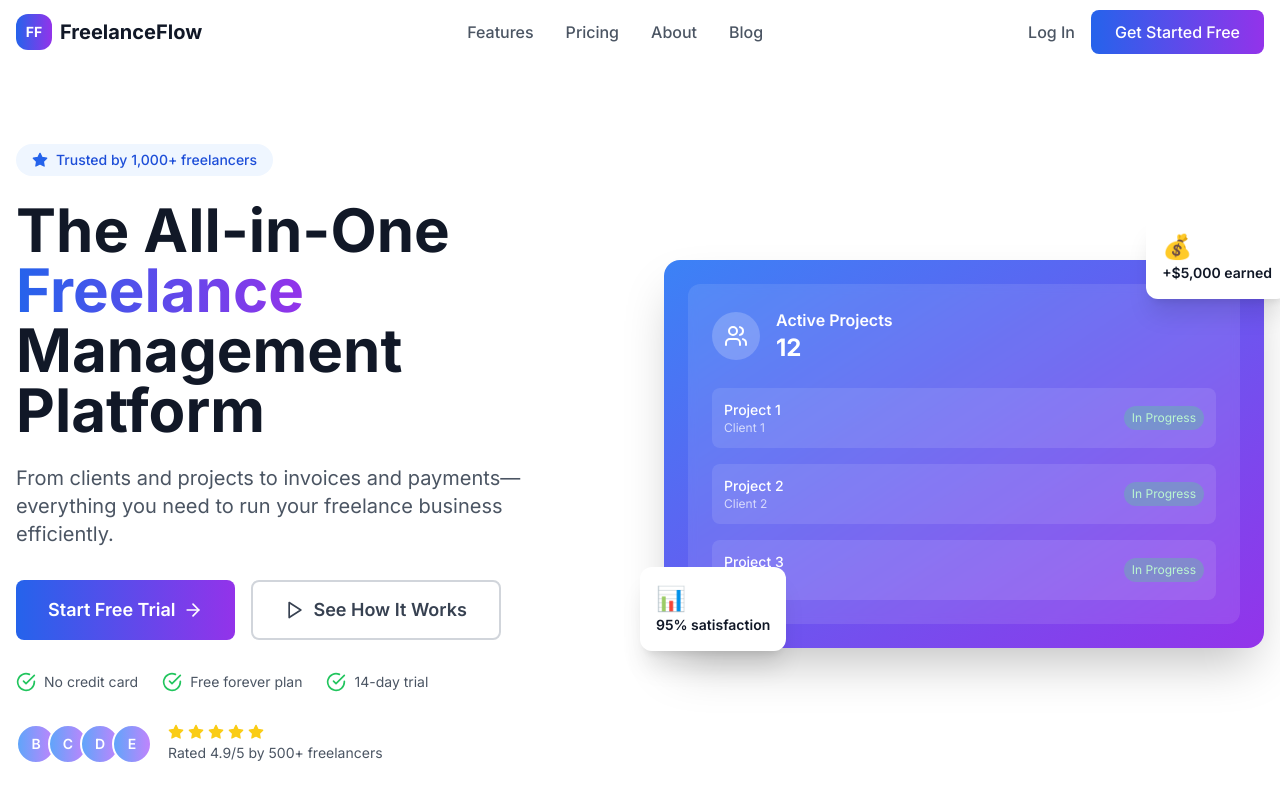
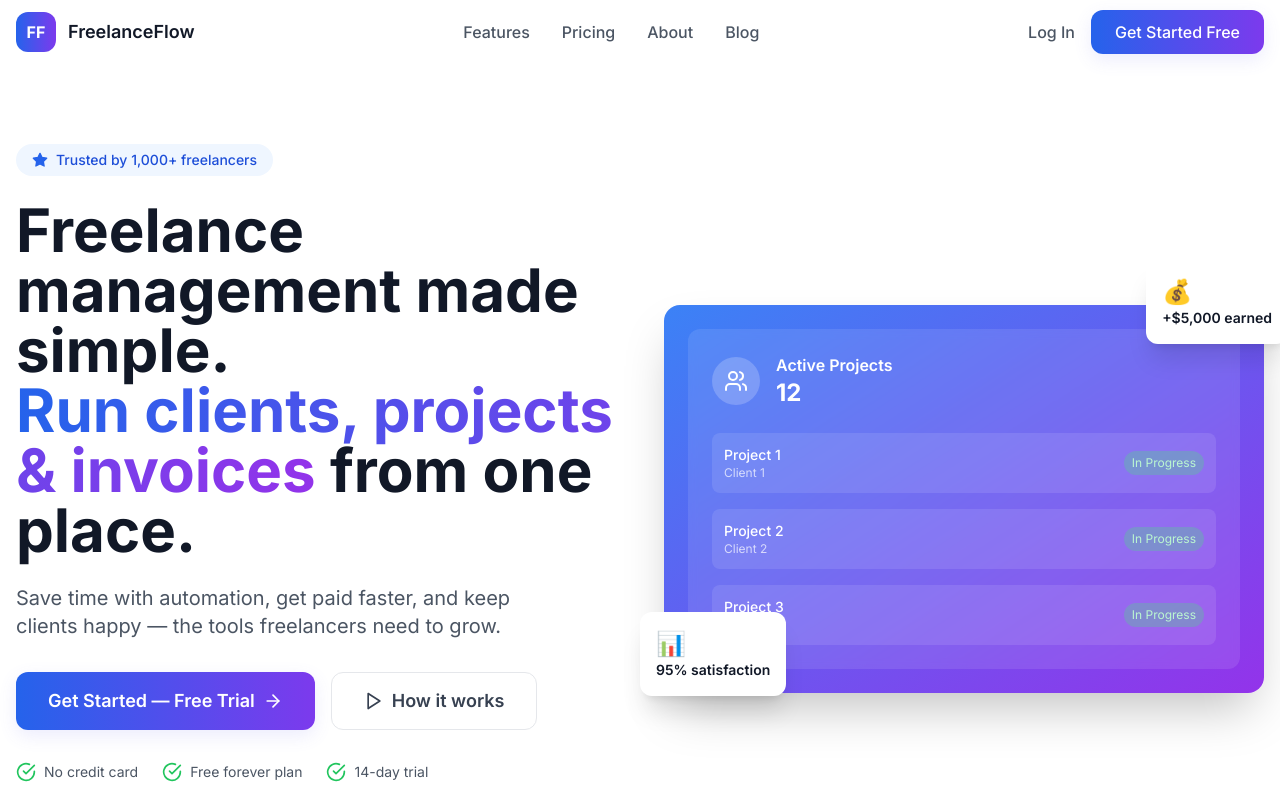
Before and after one commit to velaug24it-bit/freelanceflow-marketing, a Next.js app: page / in a window 1280 px wide. Shown: the top 800 px of the page. Built offline with nearby package versions, Linux system fonts and the light colour scheme.

Commit message:
Complete FreelanceFlow marketing website

```diff
--- a/components/layout/Header.jsx
+++ b/components/layout/Header.jsx
@@ -1,9 +1,10 @@
 // components/layout/Header.jsx
-'use client'
+ 'use client'
 
-import { useState, useEffect } from 'react'
+import { useState, useEffect, useRef } from 'react'
 import Link from 'next/link'
 import { Menu, X } from 'lucide-react'
+import Button from '../ui/Button'
 
 const navigation = [
   { name: 'Features', href: '#features' },
@@ -18,19 +19,19 @@ export default function Header() {
   const [isOpen, setIsOpen] = useState(false)
   const [isScrolled, setIsScrolled] = useState(false)
   const [activeSection, setActiveSection] = useState('')
+  const firstNavRef = useRef(null)
 
   useEffect(() => {
     const handleScroll = () => {
-      setIsScrolled(window.scrollY > 10)
+      setIsScrolled(window.scrollY > 12)
 
-      // Detect which section is in view
       const sections = ['features', 'pricing', 'about', 'blog']
       let current = ''
       sections.forEach((id) => {
         const element = document.getElementById(id)
         if (element) {
           const rect = element.getBoundingClientRect()
-          if (rect.top <= 100) {
+          if (rect.top <= 120 && rect.bottom > 120) {
             current = id
           }
         }
@@ -38,45 +39,62 @@ export default function Header() {
       setActiveSection(current)
     }
 
-    window.addEventListener('scroll', handleScroll)
+    window.addEventListener('scroll', handleScroll, { passive: true })
+    handleScroll()
     return () => window.removeEventListener('scroll', handleScroll)
   }, [])
+
+  useEffect(() => {
+    // lock body scroll when mobile menu is open
+    document.body.style.overflow = isOpen ? 'hidden' : ''
+
+    const handleKey = (e) => {
+      if (e.key === 'Escape' && isOpen) setIsOpen(false)
+    }
+    window.addEventListener('keydown', handleKey)
+    return () => window.removeEventListener('keydown', handleKey)
+  }, [isOpen])
 
   const handleNavClick = (e, href) => {
     e.preventDefault()
     const targetId = href.replace('#', '')
     const element = document.getElementById(targetId)
     if (element) {
-      element.scrollIntoView({ behavior: 'smooth' })
-      setIsOpen(false)
+      element.scrollIntoView({ behavior: 'smooth', block: 'start' })
+    } else if (href === '/') {
+      window.location.href = '/'
     }
+    setIsOpen(false)
   }
 
   return (
     <header
-      className={`fixed w-full z-50 transition-all duration-300 ${
-        isScrolled ? 'bg-white shadow-lg' : 'bg-white/95 backdrop-blur-sm'
+      className={`fixed inset-x-0 top-0 z-50 transition-all duration-300 ${
+        isScrolled ? 'bg-white shadow-md' : 'bg-white/90 backdrop-blur-sm'
       }`}
     >
       <div className="container mx-auto px-4">
         <div className="flex items-center justify-between h-16">
-          {/* Logo */}
-          <Link href="/" className="flex items-center gap-2">
-            <div className="w-9 h-9 bg-gradient-to-r from-blue-600 to-purple-600 rounded-xl flex items-center justify-center">
-              <span className="text-white font-bold text-sm">FF</span>
-            </div>
-            <span className="text-xl font-bold text-gray-900">FreelanceFlow</span>
-          </Link>
+          {/* Brand */}
+          <div className="flex items-center gap-4">
+            <Link href="/" className="flex items-center gap-3" aria-label="FreelanceFlow home">
+              <div className="w-10 h-10 rounded-xl flex items-center justify-center" style={{ background: 'linear-gradient(90deg,#2563EB,#7C3AED)' }}>
+                <span className="text-white font-bold">FF</span>
+              </div>
+              <span className="hidden md:inline text-lg font-semibold text-gray-900">FreelanceFlow</span>
+            </Link>
+          </div>
 
-          {/* Desktop Navigation */}
-          <nav className="hidden md:flex items-center gap-8">
-            {navigation.map((item) => (
+          {/* Navigation - Desktop */}
+          <nav aria-label="Primary" className="hidden md:flex items-center gap-8">
+            {navigation.map((item, idx) => (
               <a
                 key={item.name}
                 href={item.href}
                 onClick={(e) => handleNavClick(e, item.href)}
-                className={`text-gray-600 hover:text-blue-600 transition font-medium ${
-                  activeSection === item.href.replace('#', '') ? 'text-blue-600' : ''
+                ref={idx === 0 ? firstNavRef : null}
+                className={`text-gray-600 hover:text-sky-600 transition font-medium ${
+                  activeSection === item.href.replace('#', '') ? 'text-sky-600' : ''
                 }`}
               >
                 {item.name}
@@ -84,68 +102,61 @@ export default function Header() {
             ))}
           </nav>
 
-          {/* Desktop CTA */}
+          {/* Actions */}
           <div className="hidden md:flex items-center gap-4">
-            <a
-              href={`${APP_URL}/login`}
-              className="text-gray-600 hover:text-blue-600 transition font-medium"
-            >
-              Log In
-            </a>
-            <a
-              href={`${APP_URL}/register`}
-              className="bg-gradient-to-r from-blue-600 to-purple-600 text-white px-6 py-2.5 rounded-lg font-medium hover:shadow-lg transition"
-            >
-              Get Started Free
-            </a>
+            <a href={`${APP_URL}/login`} className="text-gray-600 hover:text-sky-600 transition font-medium">Log In</a>
+            <Button href={`${APP_URL}/register`} external className="px-6 py-2.5 font-medium">Get Started Free</Button>
           </div>
 
-          {/* Mobile Menu Button */}
+          {/* Mobile toggle */}
           <button
             className="md:hidden p-2 rounded-lg hover:bg-gray-100 transition"
-            onClick={() => setIsOpen(!isOpen)}
+            onClick={() => setIsOpen((s) => !s)}
             aria-label="Toggle menu"
+            aria-expanded={isOpen}
           >
             {isOpen ? <X className="w-6 h-6" /> : <Menu className="w-6 h-6" />}
           </button>
         </div>
       </div>
 
-      {/* Mobile Navigation */}
-      {isOpen && (
-        <div className="md:hidden bg-white border-t border-gray-100 py-4 shadow-lg">
-          <nav className="container mx-auto px-4 flex flex-col gap-3">
+      {/* Mobile overlay menu */}
+      <div
+        className={`md:hidden fixed inset-0 z-40 transform ${isOpen ? 'translate-y-0' : '-translate-y-full'} transition-transform duration-300`}
+        aria-hidden={!isOpen}
+      >
+        <div className="absolute inset-0 bg-white/95 backdrop-blur-sm p-6">
+          <div className="flex items-center justify-between mb-6">
+            <Link href="/" onClick={() => setIsOpen(false)} className="flex items-center gap-3">
+              <div className="w-10 h-10 rounded-xl flex items-center justify-center" style={{ background: 'linear-gradient(90deg,#2563EB,#7C3AED)' }}>
+                <span className="text-white font-bold">FF</span>
+              </div>
+              <span className="text-lg font-semibold text-gray-900">FreelanceFlow</span>
+            </Link>
+            <button onClick={() => setIsOpen(false)} aria-label="Close menu" className="p-2 rounded-md">
+              <X className="w-6 h-6" />
+            </button>
+          </div>
+
+          <nav className="flex flex-col gap-4">
             {navigation.map((item) => (
               <a
                 key={item.name}
                 href={item.href}
                 onClick={(e) => handleNavClick(e, item.href)}
-                className={`text-gray-600 hover:text-blue-600 transition py-2 px-3 rounded-lg hover:bg-gray-50 ${
-                  activeSection === item.href.replace('#', '') ? 'text-blue-600 bg-blue-50' : ''
-                }`}
+                className="text-gray-800 text-lg font-medium p-3 rounded-lg hover:bg-gray-50"
               >
                 {item.name}
               </a>
             ))}
-            <div className="flex flex-col gap-3 pt-4 border-t border-gray-100">
-              <a
-                href={`${APP_URL}/login`}
-                className="text-gray-600 hover:text-blue-600 transition text-center py-2"
-                onClick={() => setIsOpen(false)}
-              >
-                Log In
-              </a>
-              <a
-                href={`${APP_URL}/register`}
-                className="bg-gradient-to-r from-blue-600 to-purple-600 text-white px-4 py-2.5 rounded-lg text-center font-medium hover:shadow-lg transition"
-                onClick={() => setIsOpen(false)}
-              >
-                Get Started Free
-              </a>
-            </div>
           </nav>
+
+          <div className="mt-6 border-t border-gray-200 pt-6 flex flex-col gap-3">
+            <a href={`${APP_URL}/login`} className="text-gray-700 text-center py-3">Log In</a>
+            <Button href={`${APP_URL}/register`} external className="w-full text-center px-4 py-3">Get Started Free</Button>
+          </div>
         </div>
-      )}
+      </div>
     </header>
   )
 }
--- a/components/sections/Hero.jsx
+++ b/components/sections/Hero.jsx
@@ -1,5 +1,6 @@
 // components/sections/Hero.jsx
 import { ArrowRight, Play, Star, Users, CheckCircle } from 'lucide-react'
+import Button from '../ui/Button'
 
 export default function Hero() {
   return (
@@ -14,32 +15,26 @@ export default function Hero() {
             </div>
 
             <h1 className="text-4xl md:text-5xl lg:text-6xl font-bold text-gray-900 mb-6 leading-tight">
-              The All-in-One{' '}
+              Freelance management made simple.
+              <br />
               <span className="bg-gradient-to-r from-blue-600 to-purple-600 text-transparent bg-clip-text">
-                Freelance
-              </span>{' '}
-              Management Platform
+                Run clients, projects & invoices
+              </span>
+              {' '}from one place.
             </h1>
 
             <p className="text-xl text-gray-600 mb-8 max-w-lg">
-              From clients and projects to invoices and payments—everything you need to run your freelance business efficiently.
+              Save time with automation, get paid faster, and keep clients happy — the tools freelancers need to grow.
             </p>
 
             <div className="flex flex-col sm:flex-row gap-4">
-              <a
-                href="https://freelanceflow-frontend-uh18.onrender.com/register"
-                className="inline-flex items-center justify-center gap-2 bg-gradient-to-r from-blue-600 to-purple-600 text-white px-8 py-3.5 rounded-lg font-semibold hover:shadow-lg transition text-lg"
-              >
-                Start Free Trial
-                <ArrowRight className="w-5 h-5" />
-              </a>
-              <a
-                href="/features"
-                className="inline-flex items-center justify-center gap-2 border-2 border-gray-300 text-gray-700 px-8 py-3.5 rounded-lg font-semibold hover:bg-gray-50 transition text-lg"
-              >
+              <Button href="/register" className="inline-flex items-center text-lg px-8 py-3.5" variant="primary">
+                <>Get Started — Free Trial <ArrowRight className="w-5 h-5" /></>
+              </Button>
+              <Button href="/features" className="inline-flex items-center text-lg px-8 py-3.5" variant="secondary">
                 <Play className="w-5 h-5" />
-                See How It Works
-              </a>
+                <span>How it works</span>
+              </Button>
             </div>
 
             <div className="flex items-center gap-6 mt-8 text-sm text-gray-600">
--- a/components/ui/Button.jsx
+++ b/components/ui/Button.jsx
@@ -0,0 +1,30 @@
+"use client"
+
+import Link from 'next/link'
+export default function Button({ href, children, variant = 'primary', className = '', external = false, ...props }) {
+	const base = 'btn'
+	const variantClass = variant === 'primary' ? 'btn-primary' : variant === 'secondary' ? 'btn-secondary' : 'btn-ghost'
+	const classes = [base, variantClass, className].filter(Boolean).join(' ')
+
+	if (href) {
+		if (external) {
+			return (
+				<a href={href} className={classes} target="_blank" rel="noopener noreferrer" {...props}>
+					{children}
+				</a>
+			)
+		}
+
+		return (
+			<Link href={href} className={classes} {...props}>
+				{children}
+			</Link>
+		)
+	}
+
+	return (
+		<button className={classes} {...props}>
+			{children}
+		</button>
+	)
+}
--- a/jsconfig.json
+++ b/jsconfig.json
@@ -1,6 +1,7 @@
 {
   "compilerOptions": {
     "baseUrl": ".",
+    "ignoreDeprecations": "6.0",
     "paths": {
       "@/*": ["./*"]
     }
--- a/styles/globals.css
+++ b/styles/globals.css
@@ -4,7 +4,8 @@
 
 @layer base {
   body {
-    @apply text-gray-900 antialiased;
+    @apply text-gray-900 antialiased bg-white;
+    color-scheme: light;
   }
 }
 
@@ -13,4 +14,43 @@
     @apply max-w-7xl mx-auto px-4 sm:px-6 lg:px-8;
   }
 }
+
+:root {
+  --ff-primary: 59 130 246; /* rgb values for Tailwind blue-500 */
+  --ff-gradient-start: #2563EB;
+  --ff-gradient-end: #7C3AED;
+  --ff-radius: 12px;
+}
+
+@layer components {
+  .btn {
+    @apply inline-flex items-center justify-center gap-2 font-semibold rounded-lg transition-shadow transition-colors focus:outline-none focus-visible:ring-2 focus-visible:ring-offset-2;
+    border-radius: var(--ff-radius);
+  }
+
+  .btn-primary {
+    @apply px-6 py-2.5 text-white;
+    background: linear-gradient(90deg,var(--ff-gradient-start),var(--ff-gradient-end));
+    box-shadow: 0 6px 18px rgba(99,102,241,0.12);
+  }
+
+  .btn-secondary {
+    @apply px-5 py-2 border border-gray-200 text-gray-700 bg-white;
+  }
+
+  .btn-ghost {
+    @apply px-4 py-2 text-gray-700 bg-transparent;
+  }
+
+  /* Improve focus rings for keyboard users */
+  .btn:focus-visible {
+    outline: none;
+    box-shadow: 0 0 0 4px rgba(var(--ff-primary),0.12);
+  }
+}
+
+/* Subtle utility for cards */
+.card {
+  @apply bg-white rounded-2xl shadow-md p-6;
+}
 /* freelanceflow-marketing/app/styles/globals.css */
```
Also changed, not shown: app/layout.js (+4 -4 lines), public/images/og-image.svg (added).
